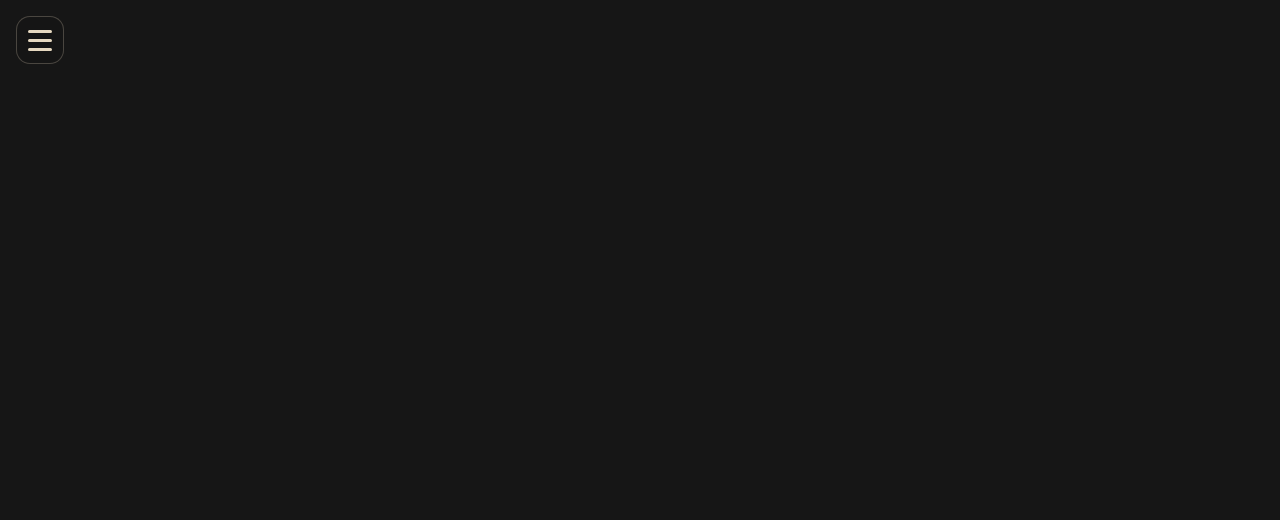
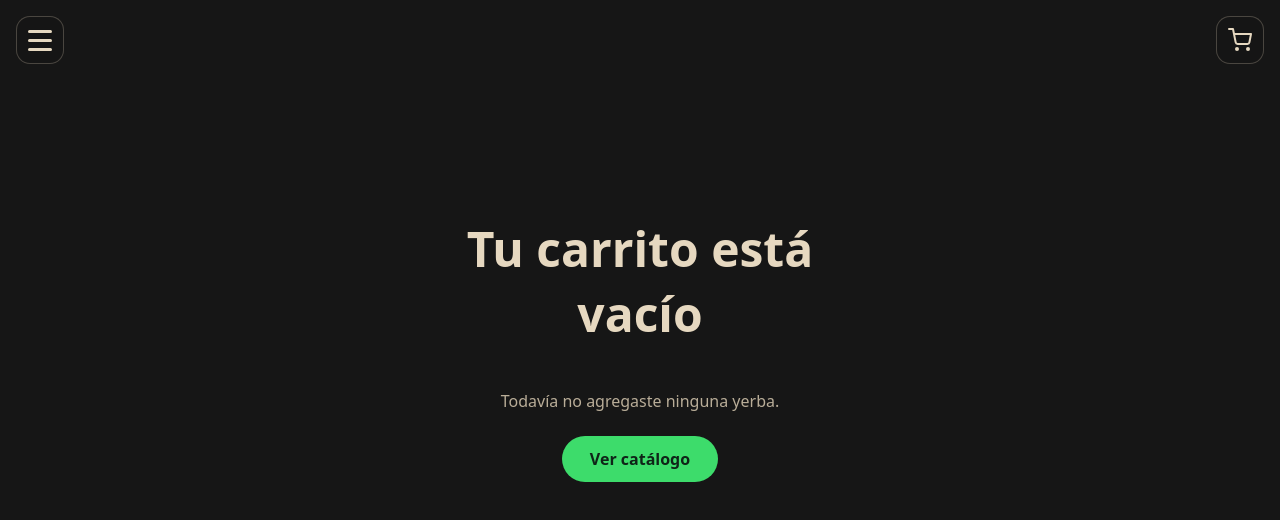
Before and after one commit to sonixarjhr/Mate-Yerba-MY, a React (Vite) app: page /carrito in a window 1280 px wide. Before the commit this address had no page. Shown: the top 520 px of the page. Built offline with nearby package versions, Linux system fonts and the light colour scheme.

Commit message:
Agrego carrito total

```diff
--- a/src/App.jsx
+++ b/src/App.jsx
@@ -1,21 +1,26 @@
 import { BrowserRouter, Routes, Route } from "react-router-dom";
+import { CarritoProvider } from "./context/CarritoContext";
 import Navbar from "./components/Navbar";
 import Inicio from "./components/Inicio";
 import Catalogo from "./pages/Catalogo";
+import Carrito from "./pages/Carrito";
 import EnConstruccion from "./pages/EnConstruccion";
 
 function App() {
   return (
+    <CarritoProvider>
       <BrowserRouter>
         <Navbar />
         <Routes>
           <Route path="/" element={<Inicio />} />
           <Route path="/catalogo" element={<Catalogo />} />
+          <Route path="/carrito" element={<Carrito />} />
           <Route path="/historia" element={<EnConstruccion titulo="Historia de nuestra yerba" />} />
           <Route path="/redes" element={<EnConstruccion titulo="Nuestras redes" />} />
           <Route path="/lugar" element={<EnConstruccion titulo="Nuestro lugar" />} />
         </Routes>
       </BrowserRouter>
+    </CarritoProvider>
   );
 }
 
--- a/src/components/Navbar.css
+++ b/src/components/Navbar.css
@@ -96,3 +96,43 @@
 .menu-lateral a.active {
   background: var(--madera-oscura);
 }
+
+.carrito-flotante {
+  position: fixed;
+  top: 16px;
+  right: 16px;
+  z-index: 1001;
+  width: 48px;
+  height: 48px;
+  display: flex;
+  align-items: center;
+  justify-content: center;
+  color: var(--crema);
+  background: rgba(22, 22, 22, 0.6);
+  border: 1px solid rgba(230, 216, 192, 0.25);
+  border-radius: 14px;
+  backdrop-filter: blur(6px);
+  transition: background 0.25s ease, transform 0.25s ease;
+}
+
+.carrito-flotante:hover {
+  background: rgba(31, 77, 46, 0.85);
+  transform: translateY(-2px);
+}
+
+.carrito-contador {
+  position: absolute;
+  top: -6px;
+  right: -6px;
+  min-width: 20px;
+  height: 20px;
+  padding: 0 5px;
+  display: flex;
+  align-items: center;
+  justify-content: center;
+  border-radius: 999px;
+  background: var(--verde-brillante);
+  color: #0f2418;
+  font-size: 0.75rem;
+  font-weight: 700;
+}
--- a/src/components/Navbar.jsx
+++ b/src/components/Navbar.jsx
@@ -1,10 +1,12 @@
 import { useState, useEffect } from "react";
-import { NavLink } from "react-router-dom";
+import { NavLink, Link } from "react-router-dom";
+import { useCarrito } from "../context/CarritoContext";
 import "./Navbar.css";
 
 const enlaces = [
   { to: "/", texto: "Inicio" },
   { to: "/catalogo", texto: "Catálogo" },
+  { to: "/carrito", texto: "Carrito" },
   { to: "/historia", texto: "Historia de nuestra yerba" },
   { to: "/redes", texto: "Redes" },
   { to: "/lugar", texto: "Nuestro lugar" },
@@ -12,6 +14,7 @@ const enlaces = [
 
 export default function Navbar() {
   const [abierto, setAbierto] = useState(false);
+  const { cantidadTotal } = useCarrito();
 
   useEffect(() => {
     const cerrarConEsc = (e) => {
@@ -34,6 +37,29 @@ export default function Navbar() {
         <span />
       </button>
 
+      <Link
+        to="/carrito"
+        className="carrito-flotante"
+        aria-label={`Ver carrito (${cantidadTotal} productos)`}
+      >
+        <svg
+          viewBox="0 0 24 24"
+          width="24"
+          height="24"
+          fill="none"
+          stroke="currentColor"
+          strokeWidth="2"
+          strokeLinecap="round"
+          strokeLinejoin="round"
+          aria-hidden="true"
+        >
+          <circle cx="9" cy="21" r="1" />
+          <circle cx="20" cy="21" r="1" />
+          <path d="M1 1h4l2.68 13.39a2 2 0 0 0 2 1.61h9.72a2 2 0 0 0 2-1.61L23 6H6" />
+        </svg>
+        {cantidadTotal > 0 && <span className="carrito-contador">{cantidadTotal}</span>}
+      </Link>
+
       <div
         className={`fondo-menu ${abierto ? "visible" : ""}`}
         onClick={() => setAbierto(false)}
--- /dev/null
+++ b/src/context/CarritoContext.jsx
@@ -0,0 +1,78 @@
+import { createContext, useContext, useEffect, useState } from "react";
+import { yerbas } from "../data/yerbas";
+
+const CarritoContext = createContext(null);
+
+// Lee el carrito guardado en el navegador (si hay uno)
+function leerGuardado() {
+  try {
+    const guardado = localStorage.getItem("carrito");
+    return guardado ? JSON.parse(guardado) : [];
+  } catch {
+    return [];
+  }
+}
+
+export function CarritoProvider({ children }) {
+  // Solo guardamos id y cantidad; el resto sale del catálogo
+  const [items, setItems] = useState(leerGuardado);
+
+  useEffect(() => {
+    try {
+      localStorage.setItem("carrito", JSON.stringify(items));
+    } catch {
+      // si no se puede guardar, el carrito sigue funcionando en memoria
+    }
+  }, [items]);
+
+  const agregar = (id) => {
+    setItems((actual) => {
+      const existe = actual.find((i) => i.id === id);
+      if (existe) {
+        return actual.map((i) =>
+          i.id === id ? { ...i, cantidad: i.cantidad + 1 } : i
+        );
+      }
+      return [...actual, { id, cantidad: 1 }];
+    });
+  };
+
+  const restar = (id) => {
+    setItems((actual) =>
+      actual
+        .map((i) => (i.id === id ? { ...i, cantidad: i.cantidad - 1 } : i))
+        .filter((i) => i.cantidad > 0)
+    );
+  };
+
+  const quitar = (id) => setItems((actual) => actual.filter((i) => i.id !== id));
+  const vaciar = () => setItems([]);
+
+  // Une cada id con los datos del catálogo (nombre, precio, peso)
+  const lineas = items
+    .map((i) => {
+      const producto = yerbas.find((y) => y.id === i.id);
+      return producto ? { ...producto, cantidad: i.cantidad } : null;
+    })
+    .filter(Boolean);
+
+  const cantidadTotal = lineas.reduce((suma, l) => suma + l.cantidad, 0);
+  const total = lineas.reduce((suma, l) => suma + l.precio * l.cantidad, 0);
+
+  return (
+    <CarritoContext.Provider
+      value={{ items: lineas, agregar, restar, quitar, vaciar, cantidadTotal, total }}
+    >
+      {children}
+    </CarritoContext.Provider>
+  );
+}
+
+// eslint-disable-next-line react-refresh/only-export-components
+export function useCarrito() {
+  const contexto = useContext(CarritoContext);
+  if (!contexto) {
+    throw new Error("useCarrito debe usarse dentro de CarritoProvider");
+  }
+  return contexto;
+}
--- a/src/index.css
+++ b/src/index.css
@@ -6,6 +6,10 @@
   --madera-oscura: #5b3a1f;
   --crema: #e6d8c0;
   --verde-yerba: #3f7d3a;
+  --verde-oscuro: #14301f;
+  --verde-medio: #1f4d2e;
+  --verde-brillante: #3ddc6b;
+  --verde-brillante-hover: #5ae886;
 }
 
 * {
--- /dev/null
+++ b/src/pages/Carrito.css
@@ -0,0 +1,194 @@
+.carrito {
+  min-height: 100vh;
+  padding: 96px 24px 64px;
+  background: var(--negro-mate);
+  color: var(--crema);
+}
+
+.carrito h1 {
+  max-width: 1100px;
+  margin: 0 auto 32px;
+  font-size: clamp(2rem, 5vw, 3rem);
+}
+
+.carrito-contenido {
+  max-width: 1100px;
+  margin: 0 auto;
+  display: grid;
+  grid-template-columns: 1fr 320px;
+  gap: 24px;
+  align-items: start;
+}
+
+.carrito-lista {
+  list-style: none;
+  display: flex;
+  flex-direction: column;
+  gap: 12px;
+}
+
+.carrito-item {
+  display: grid;
+  grid-template-columns: 1fr auto auto auto;
+  align-items: center;
+  gap: 16px;
+  padding: 16px 20px;
+  background: var(--gris-mate);
+  border: 1px solid #333;
+  border-radius: 16px;
+}
+
+.carrito-info h2 {
+  font-size: 1.1rem;
+}
+
+.carrito-info p {
+  margin-top: 4px;
+  color: #b9ad98;
+  font-size: 0.9rem;
+}
+
+.carrito-cantidad {
+  display: flex;
+  align-items: center;
+  gap: 10px;
+}
+
+.carrito-cantidad button {
+  width: 32px;
+  height: 32px;
+  border: none;
+  border-radius: 50%;
+  background: var(--gris-claro);
+  color: var(--crema);
+  font-size: 1.1rem;
+  cursor: pointer;
+  transition: background 0.2s ease;
+}
+
+.carrito-cantidad button:hover {
+  background: var(--verde-medio);
+}
+
+.carrito-cantidad span {
+  min-width: 24px;
+  text-align: center;
+  font-weight: 600;
+}
+
+.carrito-subtotal {
+  min-width: 90px;
+  text-align: right;
+  font-weight: 700;
+}
+
+.carrito-quitar {
+  border: none;
+  background: none;
+  color: #b9ad98;
+  font-size: 1.1rem;
+  cursor: pointer;
+  transition: color 0.2s ease;
+}
+
+.carrito-quitar:hover {
+  color: #e57373;
+}
+
+.carrito-resumen {
+  position: sticky;
+  top: 96px;
+  display: flex;
+  flex-direction: column;
+  gap: 14px;
+  padding: 24px;
+  background: var(--gris-mate);
+  border: 1px solid #333;
+  border-radius: 18px;
+}
+
+.resumen-fila {
+  display: flex;
+  justify-content: space-between;
+}
+
+.resumen-total {
+  padding-top: 14px;
+  border-top: 1px solid #3a3a3a;
+  font-size: 1.3rem;
+  font-weight: 700;
+}
+
+.btn-vaciar,
+.btn-seguir,
+.btn-volver {
+  padding: 12px;
+  border-radius: 999px;
+  text-align: center;
+  font-size: 1rem;
+  cursor: pointer;
+  text-decoration: none;
+  transition: background 0.2s ease, transform 0.2s ease;
+}
+
+.btn-vaciar {
+  border: 1px solid #6b3b3b;
+  background: transparent;
+  color: #e57373;
+}
+
+.btn-vaciar:hover {
+  background: rgba(229, 115, 115, 0.12);
+}
+
+.btn-seguir,
+.btn-volver {
+  border: none;
+  background: var(--verde-brillante);
+  color: #0f2418;
+  font-weight: 600;
+}
+
+.btn-seguir:hover,
+.btn-volver:hover {
+  background: var(--verde-brillante-hover);
+  transform: translateY(-2px);
+}
+
+.carrito-vacio {
+  max-width: 480px;
+  margin: 15vh auto 0;
+  display: flex;
+  flex-direction: column;
+  align-items: center;
+  gap: 12px;
+  text-align: center;
+}
+
+.carrito-vacio p {
+  margin-bottom: 12px;
+  color: #b9ad98;
+}
+
+.btn-volver {
+  display: inline-block;
+  padding: 12px 28px;
+}
+
+@media (max-width: 800px) {
+  .carrito-contenido {
+    grid-template-columns: 1fr;
+  }
+
+  .carrito-resumen {
+    position: static;
+  }
+
+  .carrito-item {
+    grid-template-columns: 1fr auto;
+  }
+
+  .carrito-subtotal {
+    text-align: left;
+  }
+}
--- /dev/null
+++ b/src/pages/Carrito.jsx
@@ -0,0 +1,82 @@
+import { Link } from "react-router-dom";
+import { useCarrito } from "../context/CarritoContext";
+import "./Carrito.css";
+
+const formato = (n) => `$${n.toLocaleString("es-AR")}`;
+
+export default function Carrito() {
+  const { items, agregar, restar, quitar, vaciar, cantidadTotal, total } = useCarrito();
+
+  if (items.length === 0) {
+    return (
+      <main className="carrito">
+        <div className="carrito-vacio">
+          <h1>Tu carrito está vacío</h1>
+          <p>Todavía no agregaste ninguna yerba.</p>
+          <Link to="/catalogo" className="btn-volver">
+            Ver catálogo
+          </Link>
+        </div>
+      </main>
+    );
+  }
+
+  return (
+    <main className="carrito">
+      <h1>Tu carrito</h1>
+
+      <div className="carrito-contenido">
+        <ul className="carrito-lista">
+          {items.map((i) => (
+            <li className="carrito-item" key={i.id}>
+              <div className="carrito-info">
+                <h2>{i.nombre}</h2>
+                <p>
+                  {i.peso} · {formato(i.precio)} c/u
+                </p>
+              </div>
+
+              <div className="carrito-cantidad">
+                <button onClick={() => restar(i.id)} aria-label="Quitar una unidad">
+                  −
+                </button>
+                <span>{i.cantidad}</span>
+                <button onClick={() => agregar(i.id)} aria-label="Agregar una unidad">
+                  +
+                </button>
+              </div>
+
+              <p className="carrito-subtotal">{formato(i.precio * i.cantidad)}</p>
+
+              <button
+                className="carrito-quitar"
+                onClick={() => quitar(i.id)}
+                aria-label={`Quitar ${i.nombre} del carrito`}
+              >
+                ✕
+              </button>
+            </li>
+          ))}
+        </ul>
+
+        <aside className="carrito-resumen">
+          <h2>Resumen</h2>
+          <div className="resumen-fila">
+            <span>Productos</span>
+            <span>{cantidadTotal}</span>
+          </div>
+          <div className="resumen-fila resumen-total">
+            <span>Total</span>
+            <span>{formato(total)}</span>
+          </div>
+          <button className="btn-vaciar" onClick={vaciar}>
+            Vaciar carrito
+          </button>
+          <Link to="/catalogo" className="btn-seguir">
+            Seguir comprando
+          </Link>
+        </aside>
+      </div>
+    </main>
+  );
+}
--- a/src/pages/Catalogo.jsx
+++ b/src/pages/Catalogo.jsx
@@ -1,7 +1,10 @@
 import { yerbas } from "../data/yerbas";
+import { useCarrito } from "../context/CarritoContext";
 import "./Catalogo.css";
 
 export default function Catalogo() {
+  const { agregar } = useCarrito();
+
   return (
     <main className="catalogo">
       <header className="catalogo-cabecera">
@@ -20,7 +23,9 @@ export default function Catalogo() {
                 <span className="tarjeta-precio">${y.precio.toLocaleString("es-AR")}</span>
                 <span className="tarjeta-peso">{y.peso}</span>
               </div>
-              <button className="btn-agregar">Agregar al carrito</button>
+              <button className="btn-agregar" onClick={() => agregar(y.id)}>
+                Agregar al carrito
+              </button>
             </div>
           </article>
         ))}
```
Also changed, not shown: src/pages/Catalogo.css (+6 -5 lines). Lines whose indentation alone changed are shown as unchanged.
